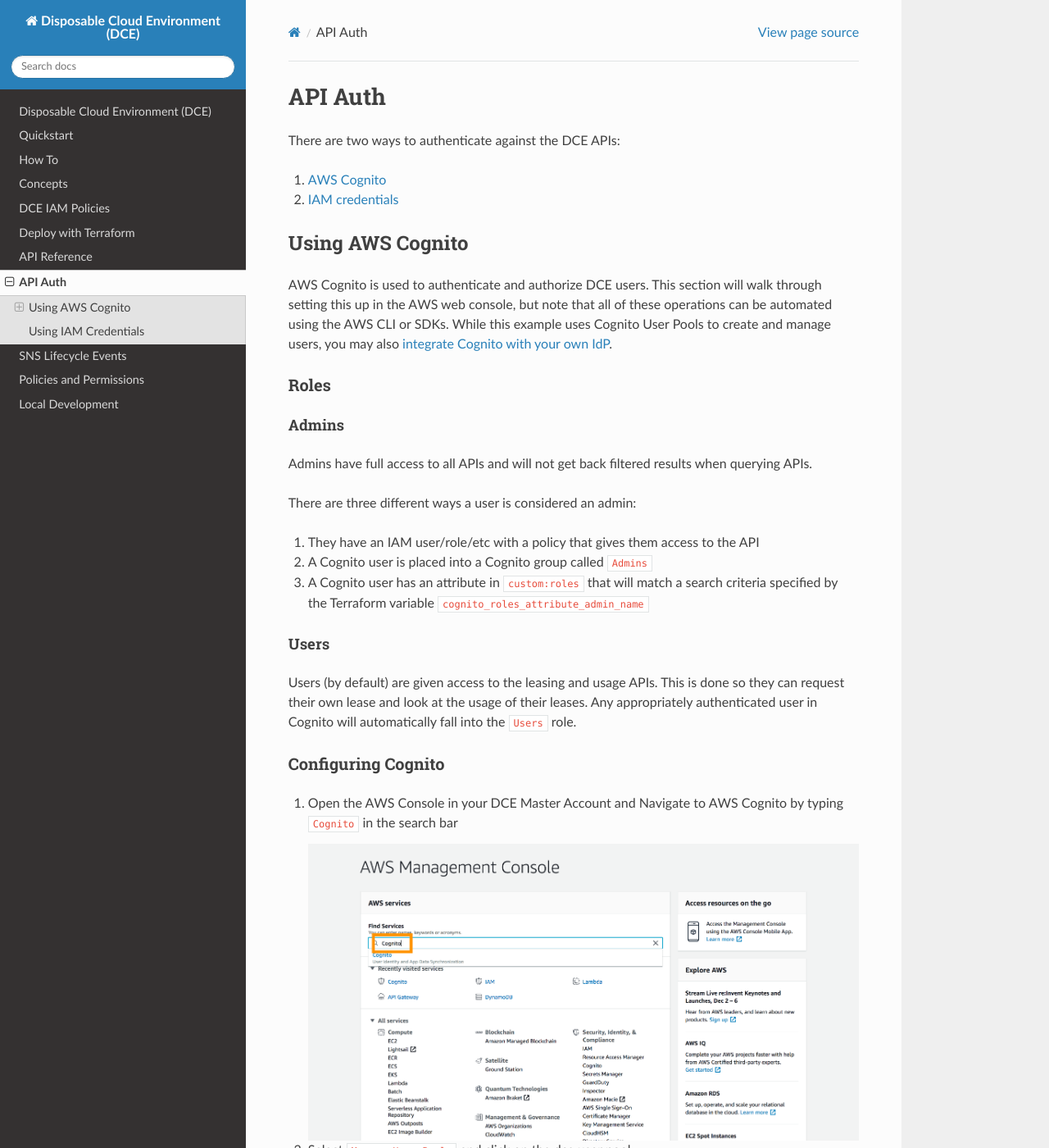
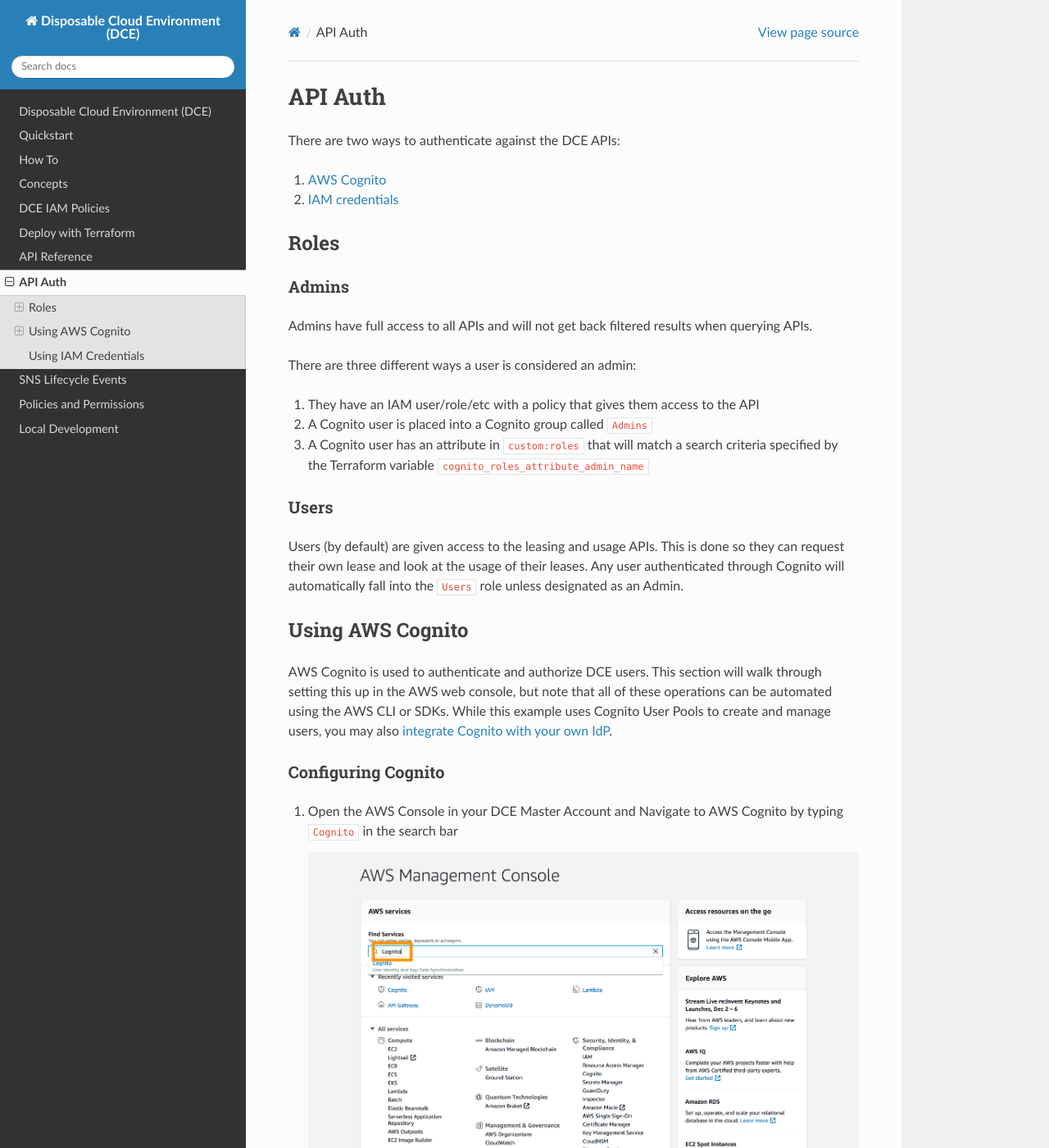
Before and after one commit to Optum/dce, a Sphinx documentation site: the page built from docs/api-auth.md, in a window 1280 px wide and 1400 px high. Shown: the whole window at 82% size. Built offline with Sphinx 7.4.7 and the Read the Docs theme 2.0.0, drawn with Linux system fonts in a browser that asks for light colours; part of the change alters nothing that is shown.

Commit message:
make api-auth roles second level heading

```diff
--- a/docs/api-auth.md
+++ b/docs/api-auth.md
@@ -5,15 +5,9 @@ There are two ways to authenticate against the DCE APIs:
 1. `AWS Cognito <#using-aws-cognito>`_
 1. `IAM credentials <#using-iam-credentials>`_
 
-## Using AWS Cognito
+## Roles
 
-AWS Cognito is used to authenticate and authorize DCE users. This section will walk through setting this
-up in the AWS web console, but note that all of these operations can be automated using the AWS CLI or SDKs. While
-this example uses Cognito User Pools to create and manage users, you may also [integrate Cognito with your own IdP](https://docs.aws.amazon.com/cognito/latest/developerguide/cognito-user-pools-identity-provider.html).
-
-### Roles
-
-#### Admins
+### Admins
 
 Admins have full access to all APIs and will not get back filtered results when querying APIs.
 
@@ -23,9 +17,16 @@ There are three different ways a user is considered an admin:
 1. A Cognito user is placed into a Cognito group called `Admins`
 1. A Cognito user has an attribute in `custom:roles` that will match a search criteria specified by the Terraform variable `cognito_roles_attribute_admin_name`
 
-#### Users
+### Users
 
-Users (by default) are given access to the leasing and usage APIs.  This is done so they can request their own lease and look at the usage of their leases.  Any appropriately authenticated user in Cognito will automatically fall into the `Users` role.
+Users (by default) are given access to the leasing and usage APIs.  This is done so they can request their own lease and look at the usage of their leases.  Any user authenticated through Cognito will automatically fall into the `Users` role unless designated as an Admin.
+
+## Using AWS Cognito
+
+AWS Cognito is used to authenticate and authorize DCE users. This section will walk through setting this
+up in the AWS web console, but note that all of these operations can be automated using the AWS CLI or SDKs. While
+this example uses Cognito User Pools to create and manage users, you may also [integrate Cognito with your own IdP](https://docs.aws.amazon.com/cognito/latest/developerguide/cognito-user-pools-identity-provider.html).
+
 
 ### Configuring Cognito
 
```
